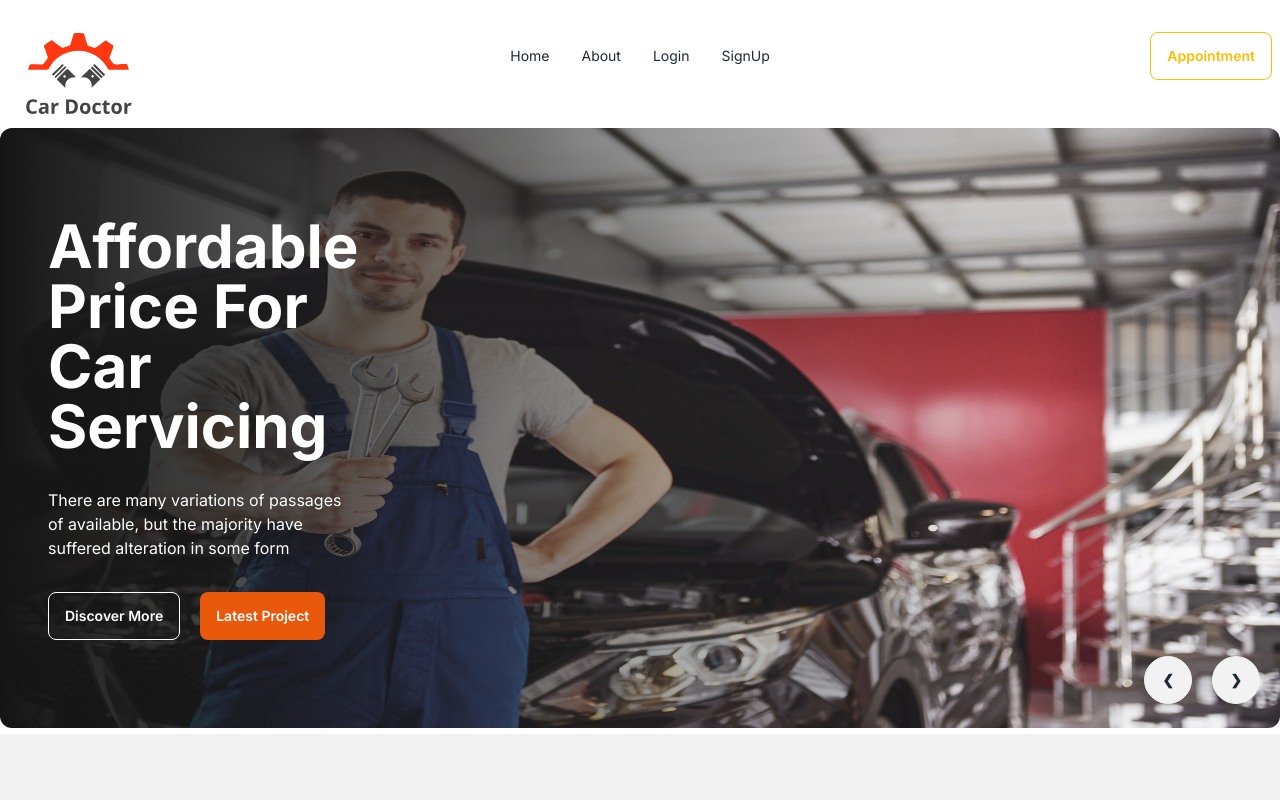
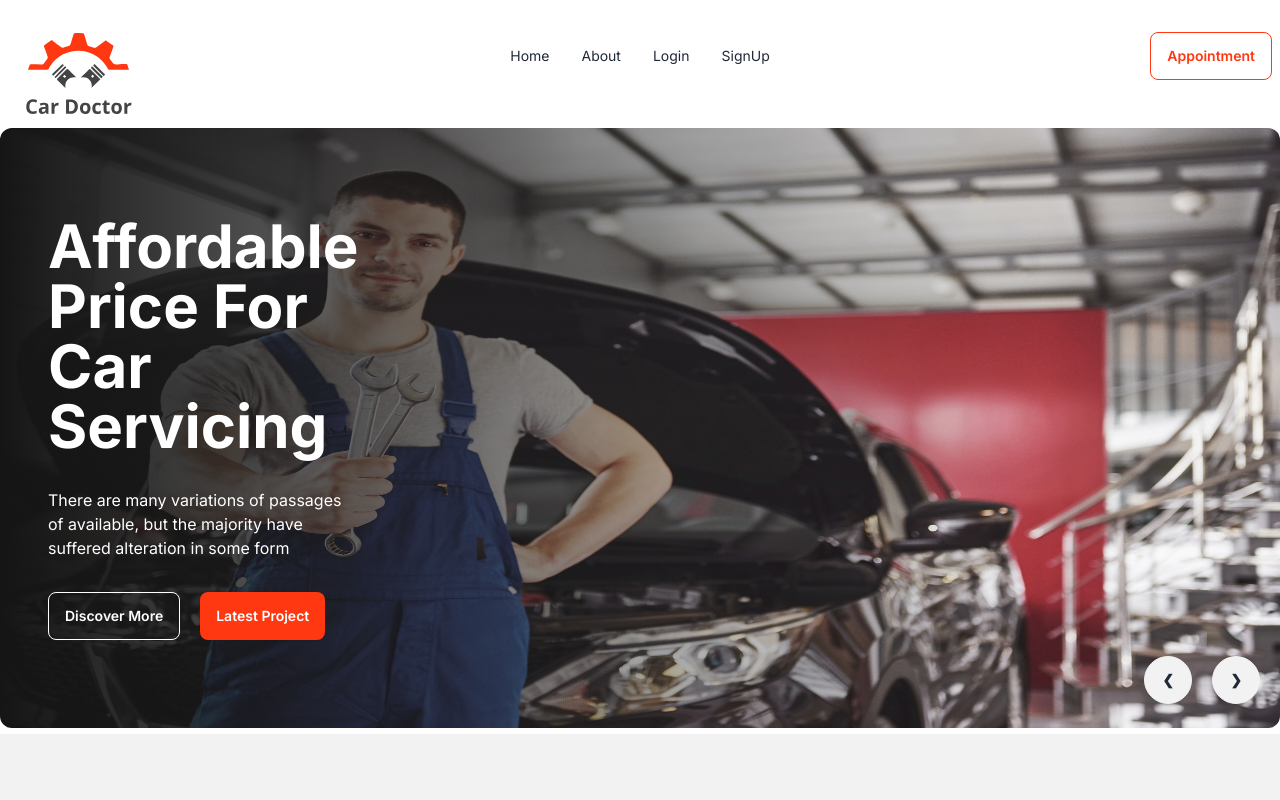
Before and after one commit to sifat26/Car-doctor-client, a React (Vite) app: page / in a window 1280 px wide. Shown: the top 800 px of the page. Built offline with nearby package versions, Linux system fonts and the light colour scheme; no server answers.

Commit message:
Design Issue fixed

```diff
--- a/src/Pages/Home/Banner/Banner.jsx
+++ b/src/Pages/Home/Banner/Banner.jsx
@@ -19,7 +19,7 @@ const Banner = () => {
             have suffered alteration in some form
           </p>
           <button className="btn btn-outline text-white">Discover More</button>
-          <button className="btn bg-orange-600 border-none text-white lg:ml-5">
+          <button className="btn bg-[#FF3811] border-none text-white lg:ml-5">
             Latest Project
           </button>
          </div>
--- a/src/Pages/Shared/NavBar.jsx
+++ b/src/Pages/Shared/NavBar.jsx
@@ -55,7 +55,7 @@ const NavBar = () => {
         </ul>
       </div>
       <div className="navbar-end">
-        <button className='btn btn-outline btn-warning'>Appointment</button>
+        <button className='btn btn-outline border-[#FF3811] text-[#FF3811]'>Appointment</button>
       </div>
     </div>
   );
```
